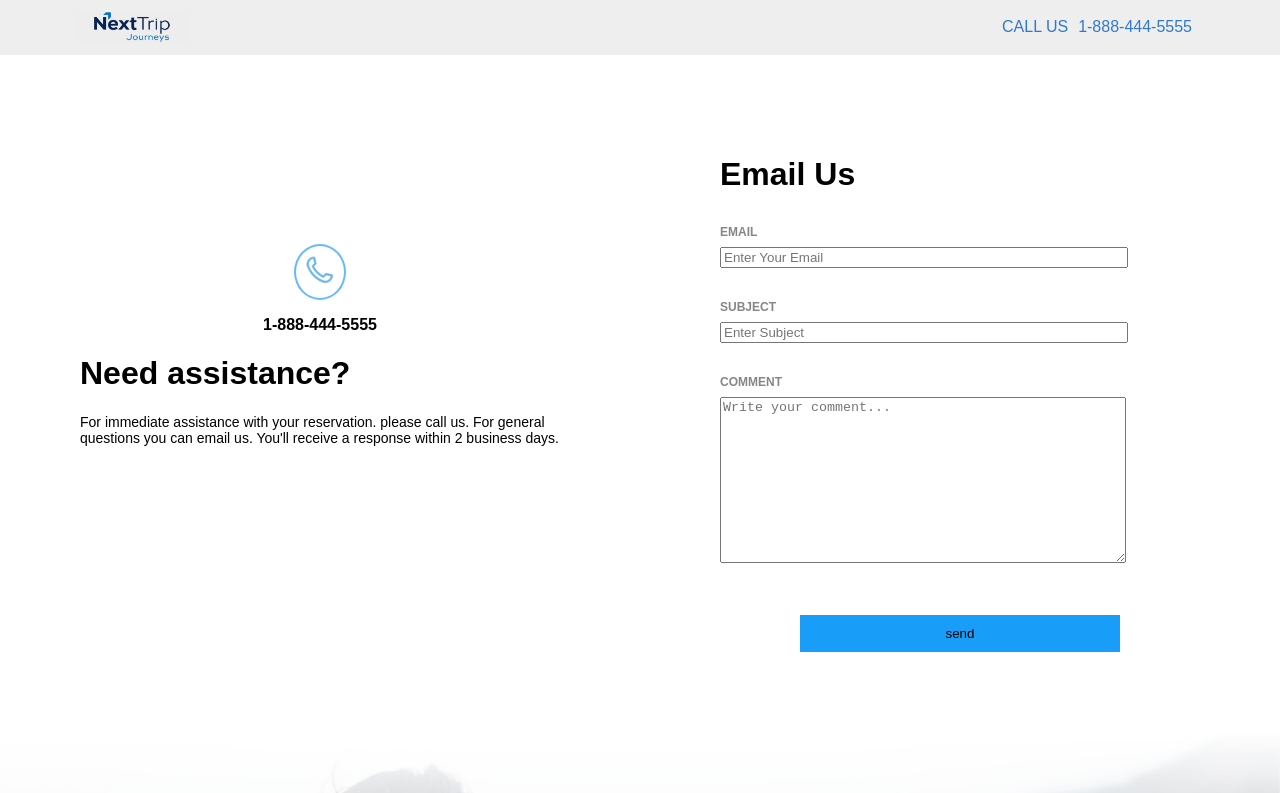
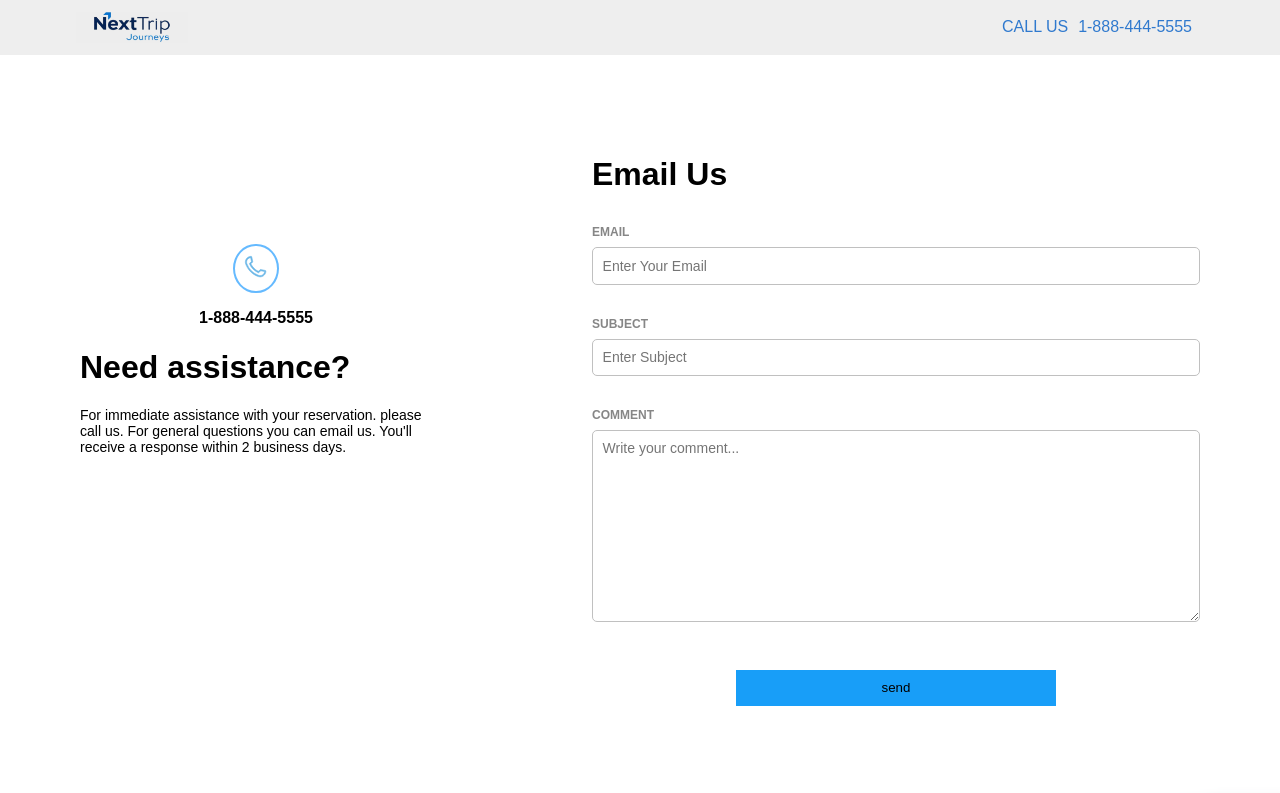
Before and after one commit to klichweronika/next-trip-portfolio, a React (Create React App) app: page / in a window 1280 px wide. Shown: the top 793 px of the page. Built offline with nearby package versions, Linux system fonts and the light colour scheme.

Commit message:
Delete footer text, add input validation (vip)

```diff
--- /dev/null
+++ b/src/common/Validation.tsx
@@ -0,0 +1,13 @@
+type ValidationConstantsType = {
+  MaximumInputSize: number;
+  MaximumTextAreaSize: number;
+  EmailRegex: RegExp;
+};
+
+export const ValidationConstants: ValidationConstantsType = {
+  MaximumInputSize: 200,
+  // eslint-disable-next-line no-useless-escape
+  EmailRegex:
+    /^(([^<>()[\]\.,;:\s@\"]+(\.[^<>()[\]\.,;:\s@\"]+)*)|(\".+\"))@(([^<>()[\]\.,;:\s@\"]+\.)+[^<>()[\]\.,;:\s@\"]{2,})$/i,
+  MaximumTextAreaSize: 5000,
+};
--- a/src/pages/ContactForm.tsx
+++ b/src/pages/ContactForm.tsx
@@ -1,28 +1,71 @@
 import { ReactElement } from "react";
 import styled from "styled-components";
+import { useForm } from "react-hook-form";
+import { Locale } from "../common/Locale";
+import { ValidationConstants } from "../common/Validation";
 
-import { Locale } from "../common/Locale";
+type ContactFormProps = {
+  email: string;
+  subject: string;
+  comment: string;
+};
 
 function ContactForm(): ReactElement {
+  const {
+    register,
+    formState: { errors },
+  } = useForm<ContactFormProps>();
+
   return (
     <ContactFormContainer>
       <FormContainer>
         <h1> {Locale.emailUs} </h1>
 
         <InputLabel>{Locale.email}</InputLabel>
-        <Input placeholder={Locale.placeholderEmail} />
-
+        <Input
+          placeholder={Locale.placeholderEmail}
+          {...register("email", {
+            required: true,
+            pattern: ValidationConstants.EmailRegex,
+            maxLength: ValidationConstants.MaximumInputSize,
+          })}
+          isValid={!errors.email}
+        />
         <InputLabel>{Locale.subject}</InputLabel>
-        <Input placeholder={Locale.placeholderSubject} />
+        <Input
+          placeholder={Locale.placeholderSubject}
+          {...register("subject", {
+            required: true,
+            maxLength: ValidationConstants.MaximumInputSize,
+          })}
+          isValid={!errors.subject}
+        />
 
         <InputLabel>{Locale.comment}</InputLabel>
-        <InputTextArea placeholder={Locale.placeholderComment} />
+        <InputTextArea
+          placeholder={Locale.placeholderComment}
+          {...register("comment", {
+            required: true,
+            maxLength: ValidationConstants.MaximumTextAreaSize,
+          })}
+          isValid={!errors.comment}
+        />
 
         <SubmitButton type="submit"> {Locale.sendButton} </SubmitButton>
       </FormContainer>
     </ContactFormContainer>
   );
 }
+const InputBase = () => {
+  return `
+    display: block;
+    padding: 0.6rem;
+    font-size: 14px;
+    box-sizing: border-box;
+    outline: none;
+    border-radius: 5px;
+    `;
+};
 
 const SubmitButton = styled.button`
   display: block;
@@ -33,16 +76,24 @@ const SubmitButton = styled.button`
   margin-top: 3rem;
   border: 1px solid #189ef8;
 `;
-const Input = styled.input`
-  min-width: 25rem;
+const Input = styled.input<{ isValid: boolean }>`
+  min-width: 38rem;
+  border: ${(props) =>
+    props.isValid ? "1px solid silver;" : "1px solid red;"};
+  ${InputBase()}
 `;
 
 const ContactFormContainer = styled.div`
   flex: 1;
 `;
-const InputTextArea = styled.textarea`
-  min-width: 25rem;
-  min-height: 10rem;
+const InputTextArea = styled.textarea<{ isValid: boolean }>`
+  min-width: 38rem;
+  min-height: 12rem;
+
+  border: ${(props) =>
+    props.isValid ? "1px solid silver;" : "1px solid red;"};
+  font-family: sans-serif;
+  ${InputBase()}
 `;
 
 const FormContainer = styled.form`
--- a/src/pages/frame/Footer.tsx
+++ b/src/pages/frame/Footer.tsx
@@ -25,10 +25,6 @@ function Footer(): ReactElement {
           <FacebookIconStyled />
           <InstagramIconStyled />
         </ShortcutBox>
-      </FooterBox>
-
-      <FooterBox>
-        <Paragraph>{Locale.allRightsReserved}</Paragraph>
       </FooterBox>
     </FooterContainer>
   );
```
Also changed, not shown: package.json (+18 -11 lines), src/common/forms/Errors.tsx (+23 -2 lines), 1 other file (tests, documents, lock files or other folders).
